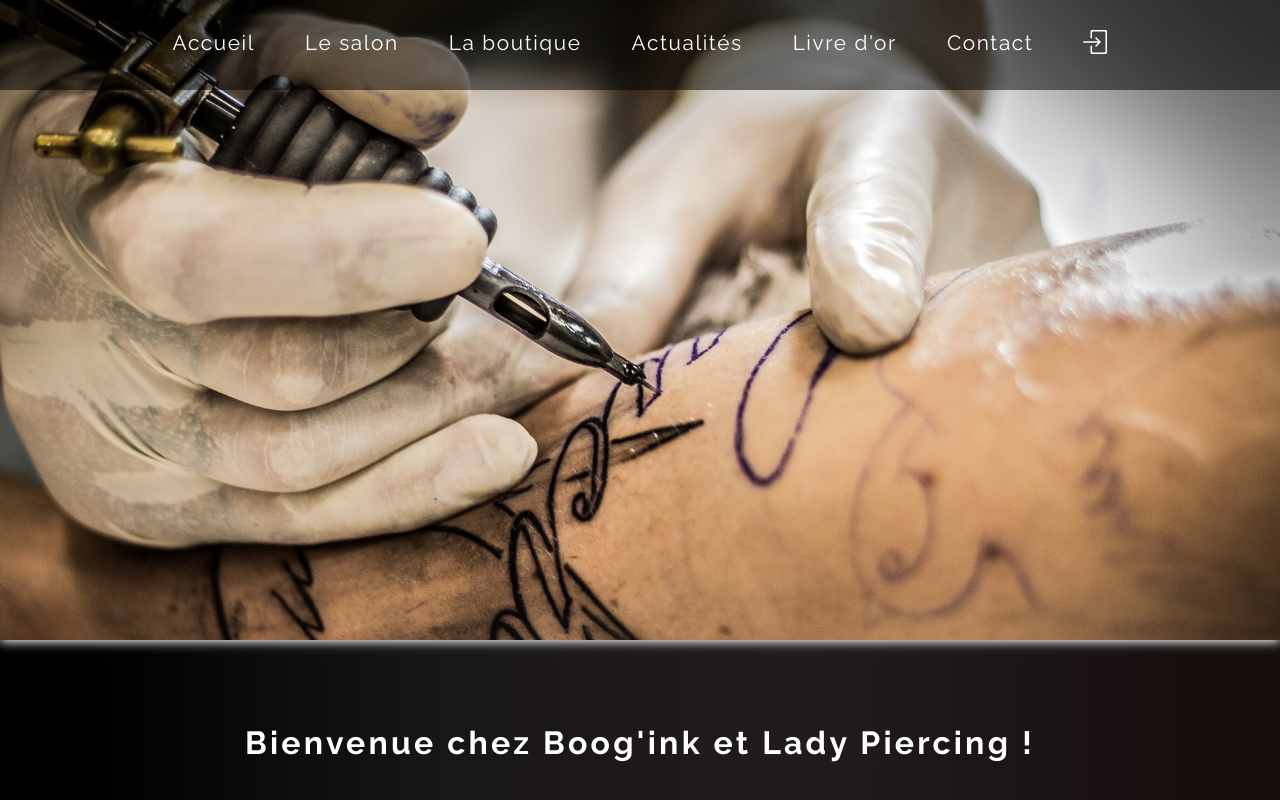
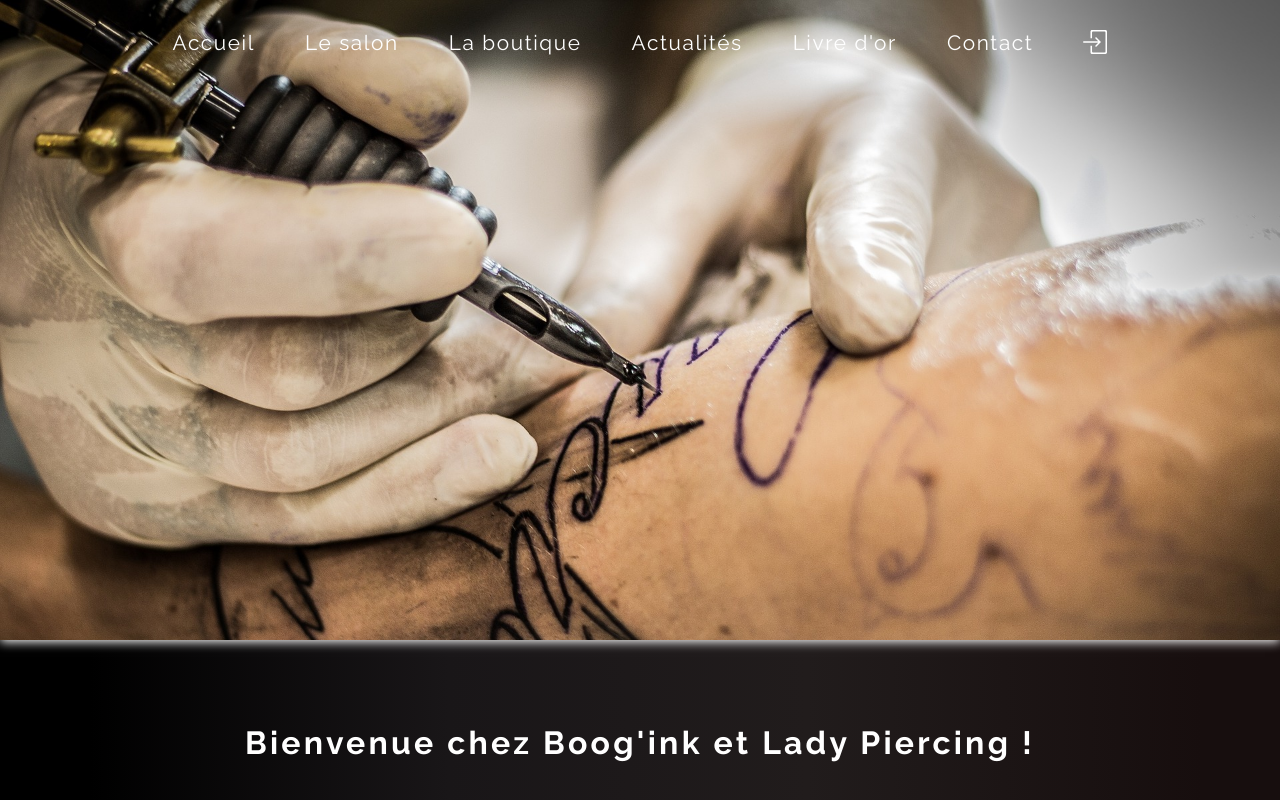
Before and after one commit to AnthonyOuzhene/boogi-ink-lady-piercing-front, a React (Create React App) app: page / in a window 1280 px wide. Shown: the top 800 px of the page. Built offline with nearby package versions, Linux system fonts and the light colour scheme.

Commit message:
change back navbar to no background-color

```diff
--- a/src/components/Header/NavBar/styles.scss
+++ b/src/components/Header/NavBar/styles.scss
@@ -10,7 +10,7 @@
     transition: 0.3s ease-in;
     //overflow: hidden;
     font-size: 1.3rem;
-    background-color: rgba($color: #000000, $alpha: 0.3);
+    //background-color: rgba($color: #000000, $alpha: 0.3);
 
 }
 
@@ -109,7 +109,7 @@ a {
             flex-wrap: wrap;
             z-index: 5;
             color: white;
-            background-color: black;
+            background-color: rgba($color: #000000, $alpha: 0.7);
 
             //margin-top: 1rem;
 
```
